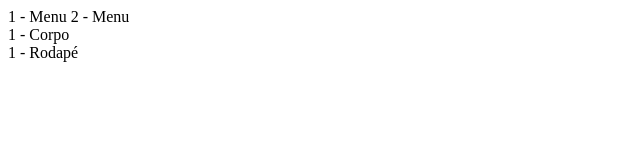
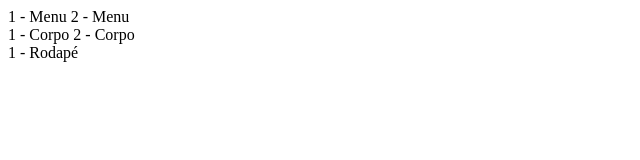
Before and after one commit to MaathL/repositorio, a plain HTML site: page index.html in a window 1280 px wide. Shown: the full height of the page, 0-640 px from the left. Drawn offline with Linux system fonts and the light colour scheme.

Commit message:
Seungo corpo

```diff
--- a/index.html
+++ b/index.html
@@ -14,6 +14,7 @@
 
        <div>
               1 - Corpo
+              2 - Corpo
        </div>
 
        <div>
```
